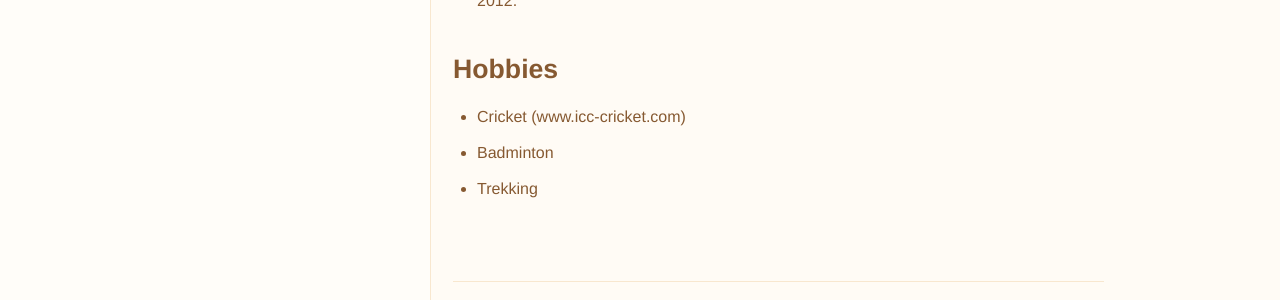
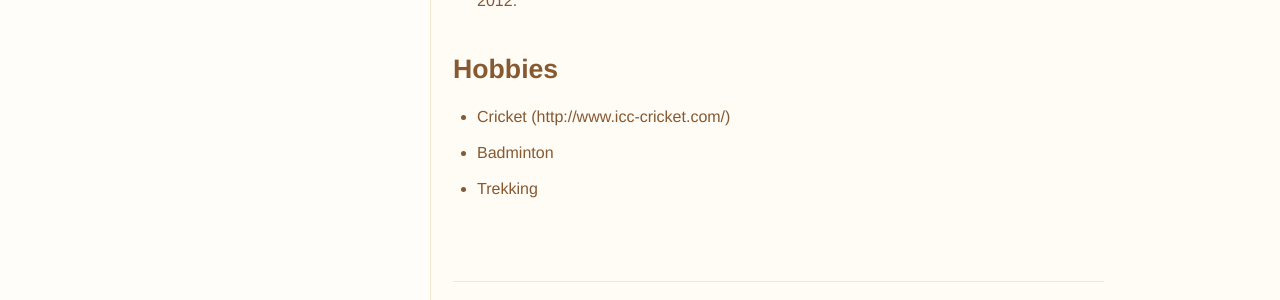
Before and after one commit to dt-np/xteam, a Jekyll site: the page built from _members/Amit_Pathak.md, in a window 1280 px wide. Shown: the part 1080-1380 px from the top of the page. Built offline with Jekyll 4.4.1, drawn with Linux system fonts in a browser that asks for light colours; some of the changed lines change nothing that is shown.

Commit message:
Update Amit_Pathak.md

```diff
--- a/_members/Amit_Pathak.md
+++ b/_members/Amit_Pathak.md
@@ -14,12 +14,12 @@
 - [BESIII](http://bes3.ihep.ac.cn) New Physics Search
 
 ## Education
-- PhD, High Energy Physics, [Institute of High Energy Physics Chinese Academy of Sciences, Beijing](www.ihep.cas.cn), Now
-- PhD, High Energy Physics, [Institute of Theoretical Phyics Chinese Academy of Sciences, Beijing](www.itp.cas.cn), 2016-Now
-- M.Sc., Applied Physics, [B.B.Ambedkar University, Lucknow(U.P.), India](www.bbau.ac.in), 2012-2014.
-- B.Sc., Physics and Mathematics, [University of Lucknow, Lucknow(U.P.), India](www.lkouniv.ac.in), 2009-2012.
+- PhD, High Energy Physics, [Institute of High Energy Physics Chinese Academy of Sciences, Beijing](http://www.ihep.cas.cn/), Now
+- PhD, High Energy Physics, [Institute of Theoretical Phyics Chinese Academy of Sciences, Beijing](http://www.itp.cas.cn/), 2016-Now
+- M.Sc., Applied Physics, [B.B.Ambedkar University, Lucknow(U.P.), India](http://www.bbau.ac.in/), 2012-2014.
+- B.Sc., Physics and Mathematics, [University of Lucknow, Lucknow(U.P.), India](http://www.lkouniv.ac.in/), 2009-2012.
 
 ## Hobbies
-- Cricket (www.icc-cricket.com)
+- Cricket (http://www.icc-cricket.com/)
 - Badminton
 - Trekking
```
